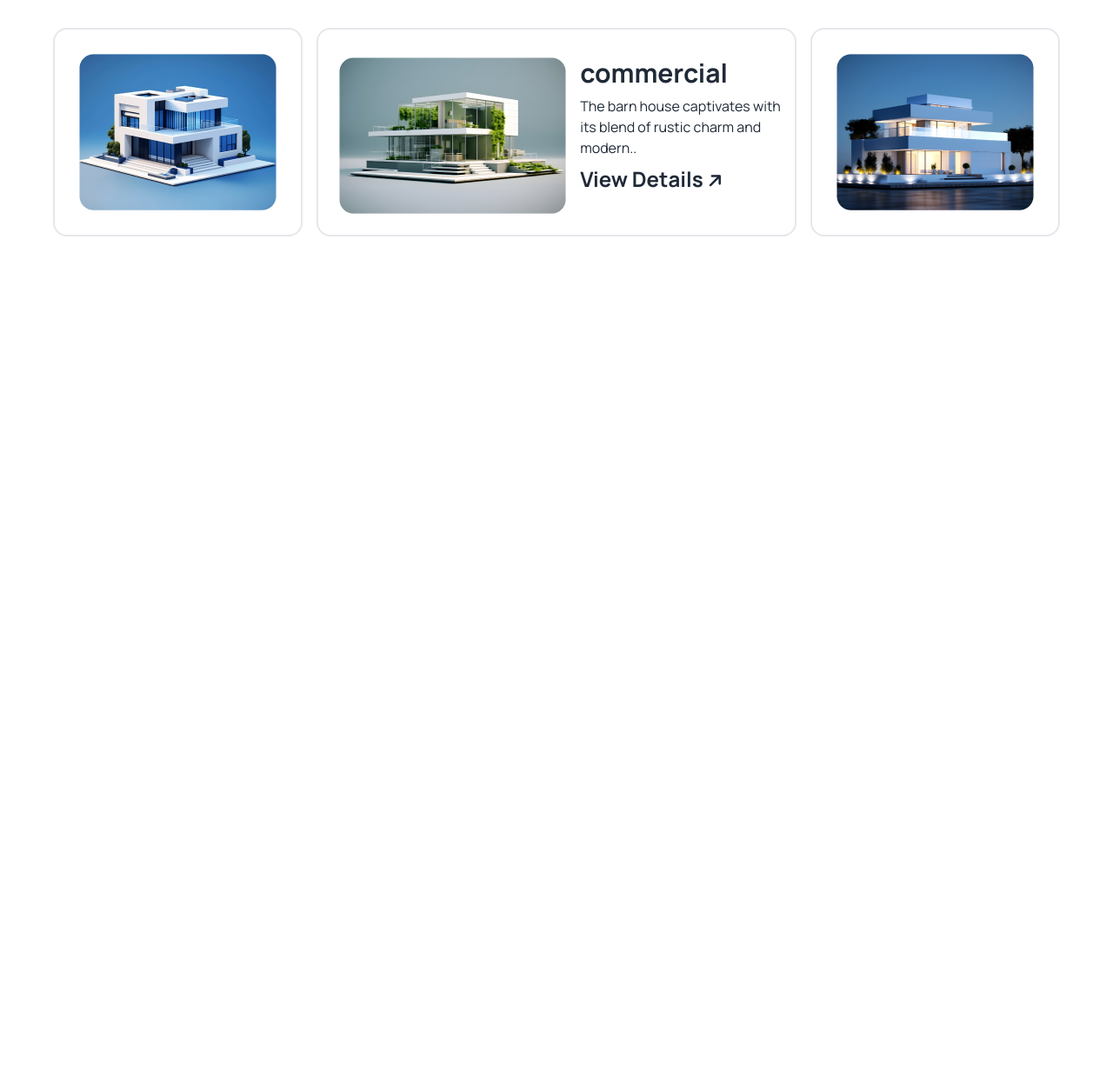
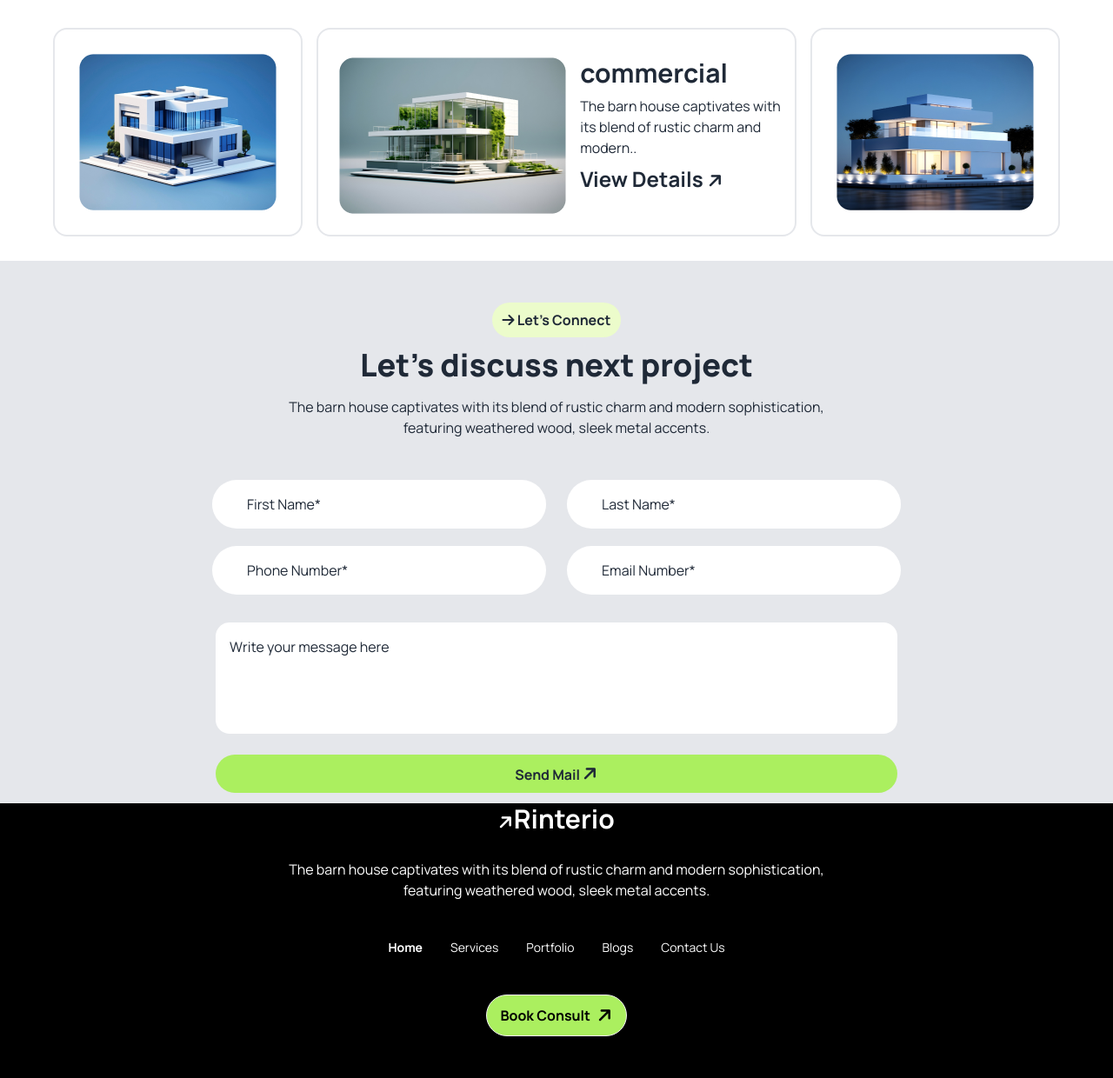
Before and after one commit to Abdullahmamun322/assignment-3, a plain HTML site: page index.html in a window 1280 px wide. Shown: the part 2463-3703 px from the top of the page at 87% size. Before the commit the page ends 2763 px from the top, so only its background shows below. Drawn offline with nearby package versions, Linux system fonts and the light colour scheme.

Commit message:
added final work

```diff
--- a/index.html
+++ b/index.html
@@ -33,6 +33,7 @@
             'button-primary': '#ABEF5F',
             'button-primary1': '#ABEF5F',
             'bg-button-primary2': '#E7C1D3',
+            '.form-color': '#A0A0A0'
           },
         },
       },
@@ -84,24 +85,6 @@
         </div>
 
 
-
-        <!--
-<div>
-
-
-
-  <div class=" flex text-center gap-8 ">
-    <a><i class="fa-solid fa-magnifying-glass"></i></a>
-
-    <a><i class="fa-solid fa-cart-shopping"></i></a>
-
-
-  </div>
-</div> -->
-
-
-
-
         <div class="navbar-end">
 
           <div class="mr-8">
@@ -109,8 +92,6 @@
               <a><i class="fa-solid fa-magnifying-glass"></i></a>
 
               <a><i class="fa-solid fa-cart-shopping"></i></a>
-
-
             </div>
           </div>
 
@@ -120,21 +101,13 @@
         </div>
       </div>
     </nav>
-
-
   </header>
 
   <main>
-
-
     <section>
-
-
       <div class=" flex justify-center">
         <img src="./assets/banner.png" alt="">
       </div>
-
-
 
       <div>
         <h1 class="text-center font-bold text-6xl font-extrabold">A barn house of this design
@@ -148,26 +121,19 @@
         </button> -->
       </div>
 
-    <div class="text-center mt-6 mb-12">
-      <button class="rounded-full  px-3 py-2 bg-button-primary mb-3 font-bold">View Details
-        <i class="fa-solid fa-arrow-right text-xl -rotate-45"></i>
-      </button>
-
-    </div>
-
-
+      <div class="text-center mt-6 mb-12">
+        <button class="rounded-full  px-3 py-2 bg-button-primary mb-3 font-bold">View Details
+          <i class="fa-solid fa-arrow-right text-xl -rotate-45"></i>
+        </button>
+      </div>
     </section>
 
     <!-- Design & a house section -->
 
     <section class="bg-gray-100 mx:auto mt-8 py-10 px-4 lg:px-24">
-
-
       <div class=" flex">
-
         <div>
           <div>
-
             <img class="mb-5 " src="./assets/Vector.png" alt="">
 
             <button class="rounded-full px-3 py-2 bg-gray-50 mb-3 font-bold">
@@ -269,10 +235,7 @@
             <p class="mb-4">The barn house captivates<br>
               with its blend of rustic charm<br>
               and modern.</p>
-
           </div>
-
-
         </div>
 
       </div>
@@ -303,7 +266,6 @@
 
           <div>
             <img class="ml-3" src="./assets/img1.png" alt="">
-
           </div>
 
           <div class="ml-8">
@@ -319,13 +281,8 @@
         <!-- Second pic -->
 
         <div class="mt-6 mb-7 rounded-2xl border-solid border-2 border-black-500 py-5 px-5">
-
           <img src="./assets/img2.png" alt="">
-
         </div>
-
-
-
       </div>
 
 
@@ -359,8 +316,118 @@
        border-black-500 py-7 px-7">
           <img src="./assets/img5.png" alt="">
         </div>
+      </div>
+    </section>
+
+    <!-- Let's discuss next project section -->
+
+    <section class="bg-gray-200">
+
+      <div class="text-center  ">
+        <button class=" text-center rounded-full text-center mt-12 px-3 py-2 bg-lime-100 mb-3 font-bold">
+          <i class="fa-solid fa-arrow-right"></i> Let's Connect
+        </button>
+        <h1 class="text-center font-extrabold mb-4 text-4xl">Let's discuss next project</h1>
+        <p class="text-center mb-7">The barn house captivates with its blend of rustic charm and modern
+          sophistication,<br>
+          featuring weathered wood, sleek metal accents.</p>
+      </div>
+
+      <div class=" flex justify-center gap-6">
+
+        <!-- first box -->
+
+        <div class="mt-5 w-96 bg-white  px-5
+        py-5 md:px-10 lg:py-4 rounded-full">
+          <h3>First Name*</h3>
+        </div>
+
+
+        <!-- second box -->
+        <div class="mt-5 w-96 bg-white  px-5
+        py-5 md:px-10 lg:py-4 rounded-full">
+          <h3>Last Name*</h3>
+        </div>
+
+
 
       </div>
+
+      <div class=" flex justify-center gap-6">
+
+        <!-- first box -->
+
+        <div class="mt-5 w-96 bg-white  px-5
+        py-5 md:px-10 lg:py-4 rounded-full">
+          <h3>Phone Number*</h3>
+        </div>
+
+
+        <!-- second box -->
+        <div class="mt-5 w-96 bg-white  px-5
+        py-5 md:px-10 lg:py-4 rounded-full">
+          <h3>Email Number*</h3>
+        </div>
+
+      </div>
+
+
+
+
+      <div class="flex justify-center">
+        <div class="box-border h-32 w-[49rem] p-4 mt-8    bg-white
+                     rounded-2xl">
+          <h3>Write your message here</h3>
+        </div>
+      </div>
+
+      <div class="text-center mt-6 ">
+        <button class="rounded-full  mb-20 w-[49rem] px-3 py-2 bg-button-primary mb-3 font-bold">Send Mail
+          <i class="fa-solid fa-arrow-right text-xl -rotate-45"></i>
+        </button>
+      </div>
+    </section>
+
+    <!-- Footer secrtion -->
+
+    <section class="bg-black ">
+
+
+      <div class="text-center">
+
+        <div>
+          <a class="font-bold text-3xl text-white mt  md:text-3xl"><i
+              class="fa-solid fa-arrow-right text-xl -rotate-45"></i>Rinterio</a>
+        </div>
+
+        <div>
+          <p class="text-white mt-7">The barn house captivates with its blend of rustic charm and modern
+            sophistication,<br>
+            featuring weathered wood, sleek metal accents.</p>
+        </div>
+
+
+      </div>
+
+
+     <div class="flex justify-center mt-7">
+      <div class=" text-white  hidden lg:flex">
+        <ul class="menu menu-horizontal px-1">
+          <li><a class="font-bold">Home</a></li>
+          <li><a>Services</a></li>
+          <li><a>Portfolio</a></li>
+          <li><a>Blogs</a></li>
+          <li><a>Contact Us</a></li>
+        </ul>
+      </div>
+     </div>
+
+     <div class=" flex mt-7  justify-center">
+      <a class="btn font-bold mb-12 bg-button-primary text-base text-black rounded-full">
+        Book Consult<i class="fa-solid fa-arrow-right text-xl -rotate-45"></i></a>
+     </div>
+
+
 
 
 
@@ -376,10 +443,28 @@
 
 
 
+
+
+
+
+
+
+
+
+
+
+
+
+
+
+
+
   </main>
 
   <!-- Footer section -->
   <footer>
+
+
 
   </footer>
 
```
